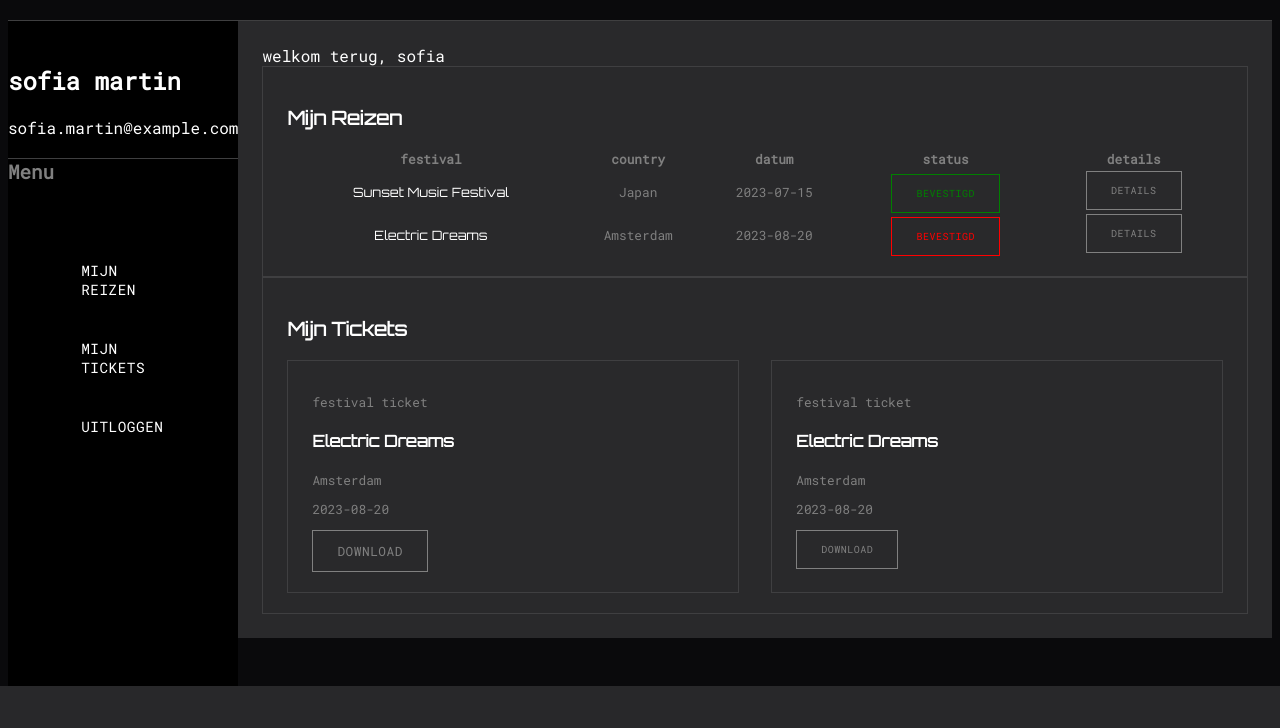
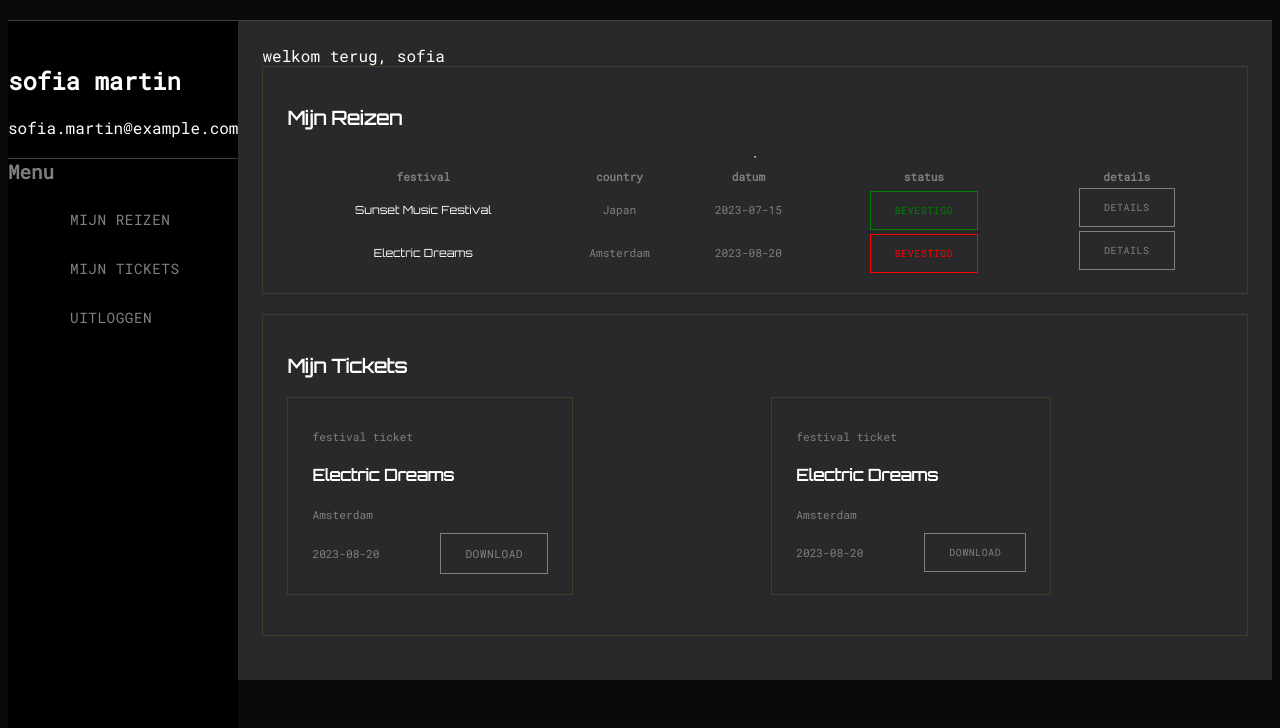
Before and after one commit to jamiedegans/SunsetTickets, a PHP site: page /userPages/account.html in a window 1280 px wide. Shown: the part 189-917 px from the top of the page. Before the commit the page ends 875 px from the top, so only its background shows below. Run offline with PHP 8.4, Linux system fonts and the light colour scheme.

Commit message:
Refactor account page layout and CSS
Update styles and markup to improve spacing and alignment on user pages. CSS: add body padding reset, tweak .small font-size, introduce .next-row flex utility, add .aside-nav and adjust .sidebar-link to use flex, add panel spacing and minor formatting fixes. account.html: restructure the aside/navigation, simplify markup, wrap table cells and ticket actions with .next-row for proper alignment, and clean up ticket card layout. index.html: center the footer. These changes are aimed at improving layout consistency and responsive alignment across account pages.

```diff
--- a/app/css/style.css
+++ b/app/css/style.css
@@ -2,6 +2,7 @@ body {
     background-color: rgb(10, 10, 12);
     color: #FFFFFF;
     font-family: 'Roboto Mono', monospace;
+    padding: 0;
 }
 
 header {
@@ -49,9 +50,10 @@ main {
     text-transform: uppercase;
 
 }
+
 .hover-effect {
     transition: background-color 0.9s ease;
-     background-color: transparent;
+    background-color: transparent;
 }
 
 .black {
@@ -85,7 +87,7 @@ main {
 }
 
 .small {
-    font-size: 0.8rem;
+    font-size: 0.7rem;
 
 }
 
@@ -122,6 +124,19 @@ main {
     flex-direction: column;
     padding: 3.2rem;
 }
+
+.next-row {
+
+    display: flex;
+    flex-direction: row;
+    flex-wrap: nowrap;
+
+    align-items: center;
+    align-content: stretch;
+
+    gap: 3.8em;
+}
+
 
 .space-around {
     display: flex;
@@ -160,13 +175,17 @@ main {
 aside {
     background-color: #000000;
     height: 100%;
-    padding : 3vh 0;
+    padding: 3vh 0;
+}
 
-
+.aside-nav {
+    display: flex;
+    flex-direction: column;
+    gap: 10px;
 }
 
 .sidebar-link {
-    display: block;
+    display: flex;
     padding: 10px 20px;
     font-size: 0.9rem;
     color: var(--charcoal);
@@ -192,14 +211,29 @@ aside {
     margin-top: 20px;
 }
 
+hr {
+    border-bottom: 1px solid rgb(63, 63, 64);
+}
+
 .box-container {
-    background: var(--shadow);
-    border: 1px solid rgba(255, 255, 250, 0.10);
+    background: #333138s;
+    border: 1px solid rgba(255, 255, 25, 0.1);
     padding: 20px 24px;
+    margin-bottom: 20px;
+}
+
+.card-container {
+    ;
+    border: 1px solid rgba(255, 255, 25, 0.1);
+    padding: 20px 24px;
+    margin-bottom: 20px;
+    width: max-content;
 }
 
 
---------
+
+
+
 .login-welcom-box {
     width: 100%;
     max-width: 440px;
--- a/app/userPages/account.html
+++ b/app/userPages/account.html
@@ -23,26 +23,27 @@
     </header>
 
     <div class="page line-above">
-        <aside>
+        <aside class="sidebar .aside-nav">
             <h1>sofia martin</h1>
             <p>sofia.martin@example.com</p>
             <h2 class="line-above font-gray midduim">Menu</h2>
-            <nav>
-                <ul class="orbitron row-down">
+            <div>
+                <ul class="orbitron aside-nav font-gray">
                     <li><a class="sidebar-link" href="#">Mijn Reizen</a></li>
                     <li><a class="sidebar-link" href="#"> MIJN tickets</a></li>
                     <li><a class="sidebar-link" href="#">Uitloggen</a></li>
                 </ul>
-            </nav>
+            </div>
         </aside>
 
 
 
         <main class="main-content">
             welkom terug, sofia
+            <div>
                 <div class="box-container orbitron row-down">
                     <h3 class="orbitron">Mijn Reizen</h3>
-                <table class="">
+                    <table>
                         <thead>
                             <tr class="roboto font-gray small">
                                 <th>festival</th>
@@ -51,9 +52,10 @@
                                 <th>status</th>
                                 <th>details</th>
                             </tr>
+
                         </thead>
                         <tbody>
-                        <tr class="line-above tcenter">
+                            <tr class="tcenter line-above">
                                 <td>
                                     <span class="small">Sunset Music Festival</span>
                                 </td>
@@ -70,8 +72,8 @@
                                     <button class="btn gray">details</button>
                                 </td>
                             </tr>
-
-                        <tr class="line-above tcenter">
+                                    <hr>
+                            <tr class="tcenter line-above">
                                 <td>
                                     <span class="small">Electric Dreams</span>
                                 </td>
@@ -81,12 +83,14 @@
                                 <td>
                                     <span class="font-gray small roboto">2023-08-20</span>
                                 </td>
+                                <div class="next-row">
                                     <td>
                                         <span class="btn red">bevestigd</span>
                                     </td>
                                     <td>
                                         <button class="btn gray">details</button>
                                     </td>
+                                </div>
                             </tr>
                         </tbody>
                     </table>
@@ -100,30 +104,30 @@
                     <h3 class="orbitron">Mijn Tickets</h3>
                     <div class="grid-template">
 
-                    <div class="box-container hover-effect">
+                        <div class="card-container hover-effect">
                             <p class="font-gray small roboto">festival ticket</p>
                             <h4>Electric Dreams</h4>
                             <p class="font-gray small roboto">Amsterdam</p>
+                            <div class="next-row">
                                 <p class="font-gray small roboto">2023-08-20</p>
                                 <button class="btn gray small">download</button>
                             </div>
+                        </div>
 
-                    <div class="box-container">
+                        <div class="card-container">
                             <p class="font-gray small roboto">festival ticket</p>
                             <h4>Electric Dreams</h4>
                             <p class="font-gray small roboto">Amsterdam</p>
+                            <div class="next-row">
                                 <p class="font-gray small roboto">2023-08-20</p>
                                 <button class="btn gray">download</button>
-
+                            </div>
                         </div>
 
 
                     </div>
                 </div>
-
-
-
-
+            </div>
         </main>
     </div>
 </body>
--- a/app/userPages/index.html
+++ b/app/userPages/index.html
@@ -34,7 +34,7 @@
 
     </main>
 
-    <footer class="small">
+    <footer class="small center">
         <div class="row-right">
             <div class="row-down">
                 <h2 class="orbitron"> SunsetTickets </h2>
```
Lines whose indentation alone changed are shown as unchanged.
